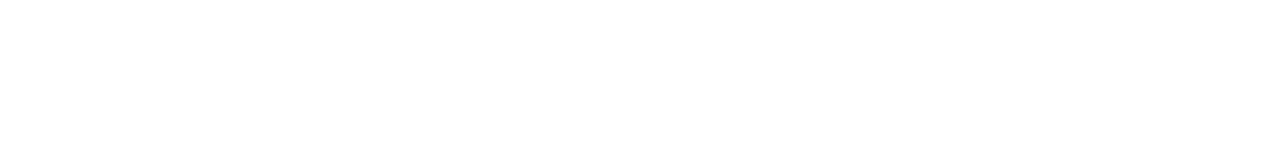
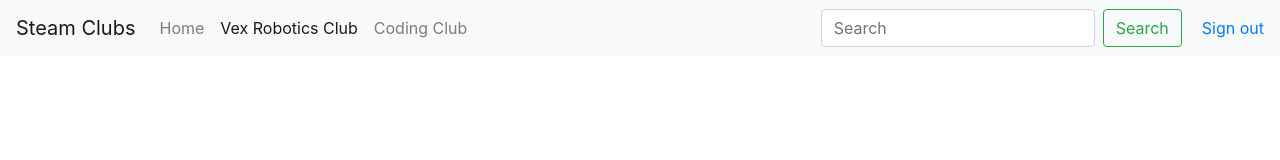
Before and after one commit to Epic-Coderss/Hackathon, a plain HTML site: page VexRobticsClub.html in a window 1280 px wide. Drawn offline with nearby package versions, Linux system fonts and the light colour scheme.

Commit message:
Update VexRobticsClub.html

```diff
--- a/VexRobticsClub.html
+++ b/VexRobticsClub.html
@@ -2,9 +2,55 @@
 <html lang="en">
 <head>
     <meta charset="UTF-8">
+    <style>
+        .btn-outline-success{
+            position: relative;
+            right: 20px;
+        }
+        .form-control{
+            position: relative;
+            right: 20px;
+        }
+    </style>
+    <link rel="stylesheet" href="https://maxcdn.bootstrapcdn.com/bootstrap/4.0.0/css/bootstrap.min.css" integrity="sha384-Gn5384xqQ1aoWXA+058RXPxPg6fy4IWvTNh0E263XmFcJlSAwiGgFAW/dAiS6JXm" crossorigin="anonymous">
     <title>Vex Robtics Club</title>
 </head>
 <body>
+<nav class="navbar navbar-expand-lg navbar-light bg-light">
+    <a class="navbar-brand" href="#">Steam Clubs</a>
+    <button class="navbar-toggler" type="button" data-toggle="collapse" data-target="#navbarSupportedContent" aria-controls="navbarSupportedContent" aria-expanded="false" aria-label="Toggle navigation">
+        <span class="navbar-toggler-icon"></span>
+    </button>
 
+    <div class="collapse navbar-collapse" id="navbarSupportedContent">
+        <ul class="navbar-nav mr-auto">
+            <li class="nav-item">
+                <a class="nav-link" href="SteamClubGuestView.html">Home</a>
+            </li>
+            <li class="nav-item active">
+                <a class="nav-link" href="VexRobticsClub.html">Vex Robotics Club <span class="sr-only">(current)</span></a>
+            </li>
+            <li class="nav-item">
+                <a class="nav-link" href="HornerCdingClub.html">Coding Club</a>
+            </li>
+        </ul>
+        <form class="form-inline my-2 my-lg-0">
+            <input class="form-control mr-sm-2" type="search" placeholder="Search" aria-label="Search">
+            <button class="btn btn-outline-success my-2 my-sm-0" type="submit">Search</button>
+            <a href="SteamClubLogin.html" onclick="signOut();">Sign out</a>
+            <script>
+                function signOut() {
+                    var auth2 = gapi.auth2.getAuthInstance();
+                    auth2.signOut().then(function () {
+                        console.log('User signed out.');
+                    });
+                }
+            </script>
+        </form>
+    </div>
+</nav>
+<script src="https://code.jquery.com/jquery-3.2.1.slim.min.js" integrity="sha384-KJ3o2DKtIkvYIK3UENzmM7KCkRr/rE9/Qpg6aAZGJwFDMVNA/GpGFF93hXpG5KkN" crossorigin="anonymous"></script>
+<script src="https://cdnjs.cloudflare.com/ajax/libs/popper.js/1.12.9/umd/popper.min.js" integrity="sha384-ApNbgh9B+Y1QKtv3Rn7W3mgPxhU9K/ScQsAP7hUibX39j7fakFPskvXusvfa0b4Q" crossorigin="anonymous"></script>
+<script src="https://maxcdn.bootstrapcdn.com/bootstrap/4.0.0/js/bootstrap.min.js" integrity="sha384-JZR6Spejh4U02d8jOt6vLEHfe/JQGiRRSQQxSfFWpi1MquVdAyjUar5+76PVCmYl" crossorigin="anonymous"></script>
 </body>
 </html>
```
